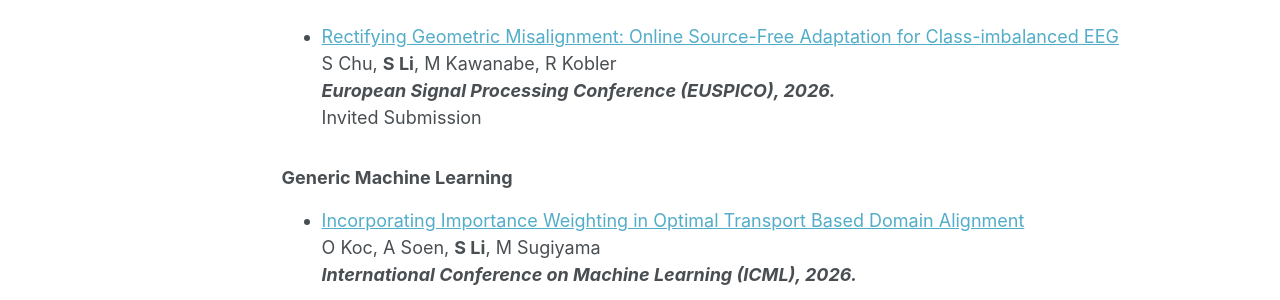
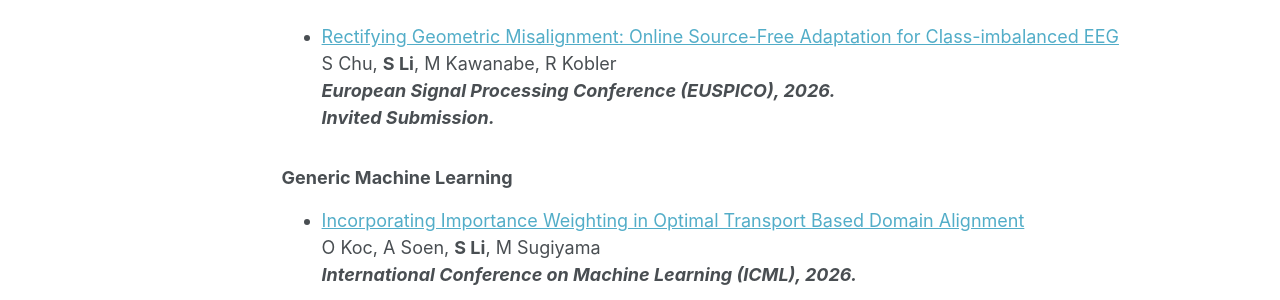
Before and after one commit to fightlesliefigt/fightlesliefigt.github.io, a Jekyll site: the page built from _pages/publications.html, in a window 1280 px wide and 1179 px high. Shown: the part 667-967 px from the top of the window. Built offline with Jekyll 4.4.1, drawn with Linux system fonts in a browser that asks for light colours; a style sheet for code colours, icons or effects is not loaded.

```diff
--- a/_pages/publications.html
+++ b/_pages/publications.html
@@ -51,9 +51,9 @@ Y Tang, W Jiang, <b>S Li</b>, Y Li, C Liu, X Zhou, Y Ding, C Guan <br />
 <a href="https://fightlesliefigt.github.io/publications/">Rectifying Geometric Misalignment: Online Source-Free Adaptation for
 Class-imbalanced EEG</a><br />
 S Chu, <b>S Li</b>,  M Kawanabe, R Kobler <br />
-<i><b>European Signal Processing Conference (EUSPICO), 2026.</b></i>
+<i><b>European Signal Processing Conference (EUSPICO), 2026.
 <br />
-Invited Submission
+Invited Submission.</b></i>
 </p></li>
 </ul>
 
```
